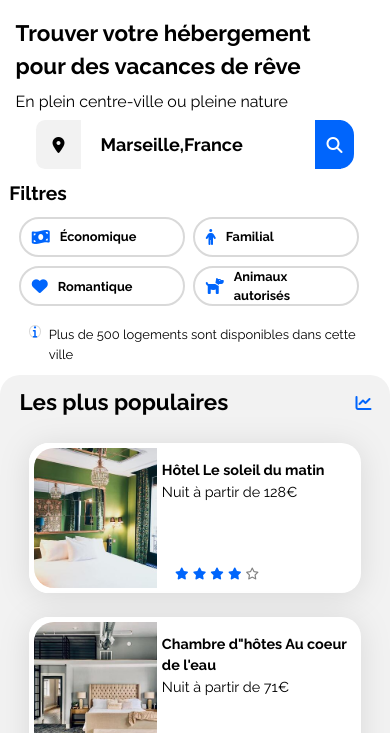
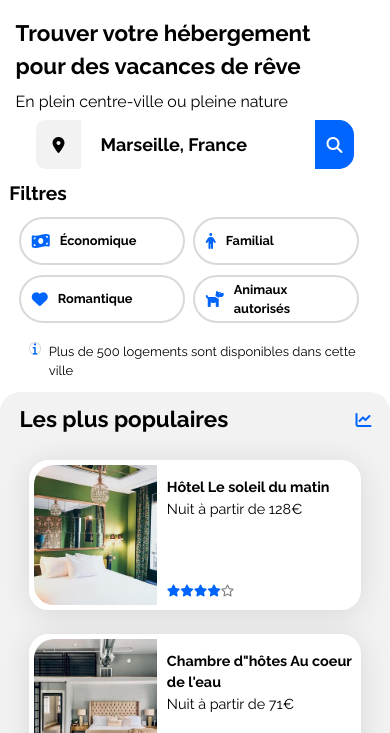
Before and after one commit to jeremymillet/booki, a plain HTML site: page index.html in a window 390 px wide. Shown: the part 104-837 px from the top of the page. Drawn offline with Linux system fonts and the light colour scheme.

Commit message:
w3C validation

```diff
--- a/css/style.css
+++ b/css/style.css
@@ -310,8 +310,10 @@ main {
 
 /* etoile */
 .etoile {
-    margin-left: 6%;
-    margin-top: 2%;
+    margin-left: 16px;
+    height: 24px;
+    display: flex;
+    align-items: center;
 }
 
 .etoile .fa-solid {
@@ -405,6 +407,7 @@ main {
     width: 60%;
     height: 20%;
 
+
 }
 
 .card-populaires .card-text {
@@ -412,7 +415,7 @@ main {
     height: 69px;
     margin-top: 8%;
     display: flex;
-    margin-left: 0px;
+    margin-left:2px;
 }
 
 .card-populaires .card-text p {
@@ -422,8 +425,10 @@ main {
 
 /* etoile */
 .card-populaires .etoile {
-    position: absolute;
-    top: 80%;
+    margin-left: 5px;
+    padding-top: 50px;
+    display: flex;
+    align-items: center;
 
 }
 
@@ -698,7 +703,7 @@ ul h3 {
         height: 69px;
         margin-top: 8%;
         display: flex;
-        margin-left: 0px;
+        margin-left: 5px;
     }
 
     .card-populaires .text-etoile {
@@ -708,7 +713,11 @@ ul h3 {
         height: 20%;
         min-width: 116px;
     }
-
+    .card-populaires .etoile {
+        margin-left: 5px;
+        display: flex;
+        align-items: center;
+    }
     .card-populaires .card-text p {
         font-size: 90%;
     }
@@ -870,7 +879,7 @@ ul h3 {
         height: 40px;
         margin-right: 2%;
         margin-bottom: 2.5%;
-        padding: 1% 3%;
+        padding: 6% 3%;
         border-radius: 25px;
         align-items: center;
         border: 2px solid #D9D9D9;
@@ -1043,9 +1052,9 @@ ul h3 {
         height: 19%;
     }
     .card-populaires .etoile {
-        position: absolute;
-        top: 75%;
-        left:38%;
+        padding-top: 45px;
+        display: flex;
+        align-items: center;
     }
 
     #activites {
--- a/index.html
+++ b/index.html
@@ -35,7 +35,7 @@
                 <div id="map-marker">
                     <i class="fa-solid fa-location-dot"></i>
                 </div>
-                <input type="text" name="ville" value="Marseille,France">
+                <input type="text" name="ville" value="Marseille, France">
                 <div id="button-search-mobil">
                     <button type="submit">
                         <i class="fa-solid fa-magnifying-glass"></i>
@@ -73,7 +73,7 @@
     </div>
     <main>
         <section id="hebergements">
-            <div id="titre-hebergement"> <h1> Hébergement à Marseille</h1></div>
+            <div id="titre-hebergement"> <h2> Hébergement à Marseille</h2></div>
             <div id="annonce-hebergement">
                 <a class="lien-card-hebergement " href="#">
                     <div class="card-hebergement">
```
